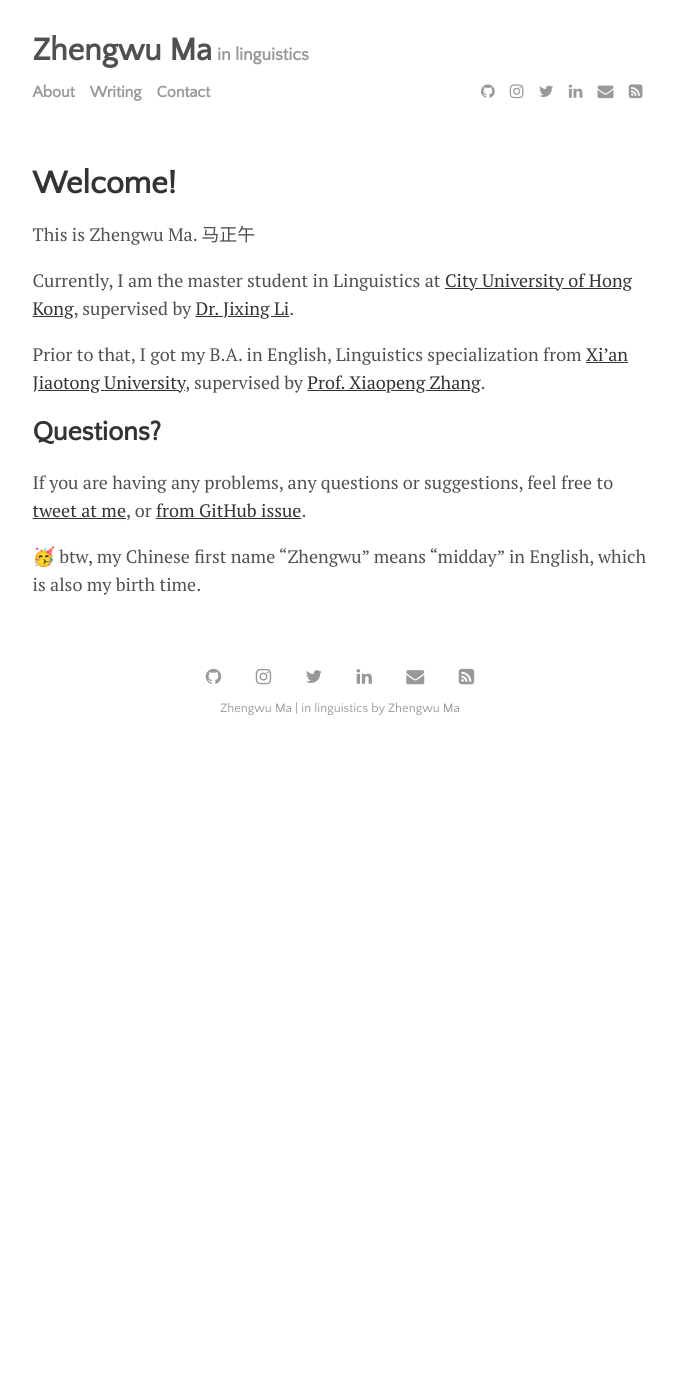
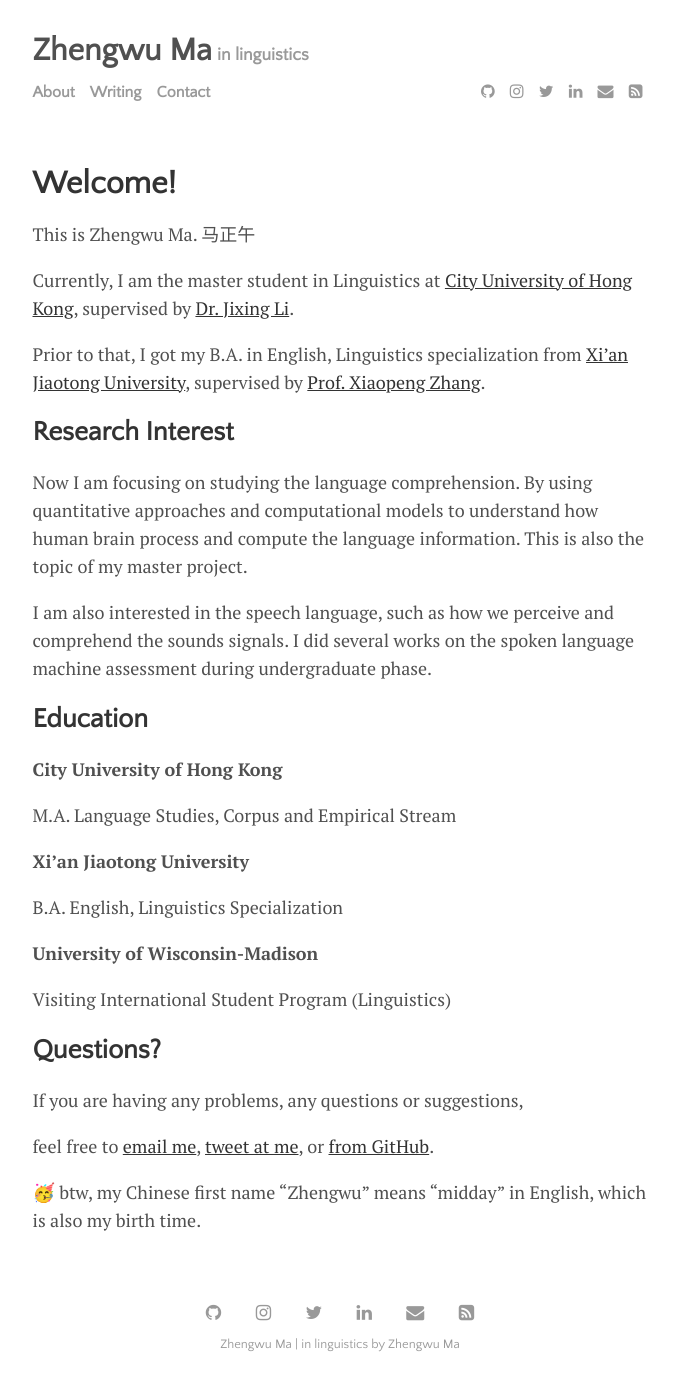
Before and after one commit to zhengwuma/zhengwuma.github.io, a Jekyll site: the page built from menu/about.md, in a window 1280 px wide. Shown: the whole page, without its empty margins (300-976 px from the left). Built offline with Jekyll 4.4.1, drawn with Linux system fonts in a browser that asks for light colours; before the commit the page ends 900 px from its top, so only the background shows below that.

Commit message:
Update about.md

```diff
--- a/menu/about.md
+++ b/menu/about.md
@@ -11,10 +11,34 @@ Currently, I am the master student in Linguistics at [City University of Hong Ko
 Prior to that, I got my B.A. in English, Linguistics specialization from [Xi'an Jiaotong University](http://www.xjtu.edu.cn), supervised by [Prof. Xiaopeng Zhang](http://gr.xjtu.edu.cn/en/web/zhangxp).
 
 
+
+## Research Interest
+
+Now I am focusing on studying the language comprehension. By using quantitative approaches and computational models to understand how human brain process and compute the language information. This is also the topic of my master project.
+
+I am also interested in the speech language, such as how we perceive and comprehend the sounds signals. I did several works on the spoken language machine assessment during undergraduate phase.
+
+
+## Education
+
+<b> City University of Hong Kong</b><br />
+
+M.A. Language Studies, Corpus and Empirical Stream
+
+<b> Xi'an Jiaotong University</b><br />
+
+B.A. English, Linguistics Specialization
+
+<b> University of Wisconsin-Madison</b><br />
+
+Visiting International Student Program (Linguistics)
+
+
 ## Questions?
 
-If you are having any problems, any questions or suggestions, feel free to [tweet at me](https://twitter.com/zhengwuma), or [from GitHub issue](https://github.com/zhengwuma).
+If you are having any problems, any questions or suggestions,
 
+feel free to [email me](mailto:zhengwuma2-c@my.cityu.edu.hk), [tweet at me](https://twitter.com/zhengwuma), or [from GitHub](https://github.com/zhengwuma).
 
 
 
```
